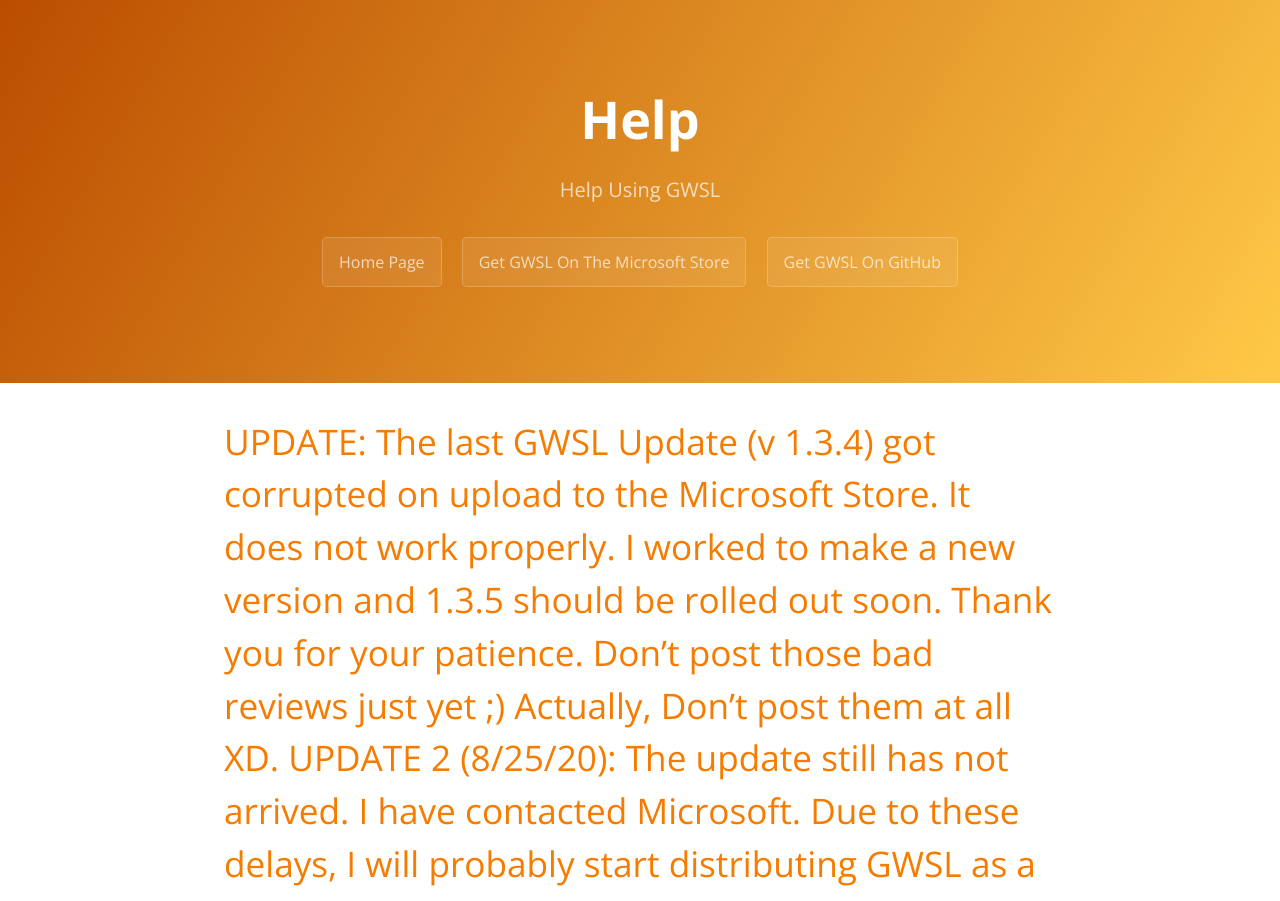
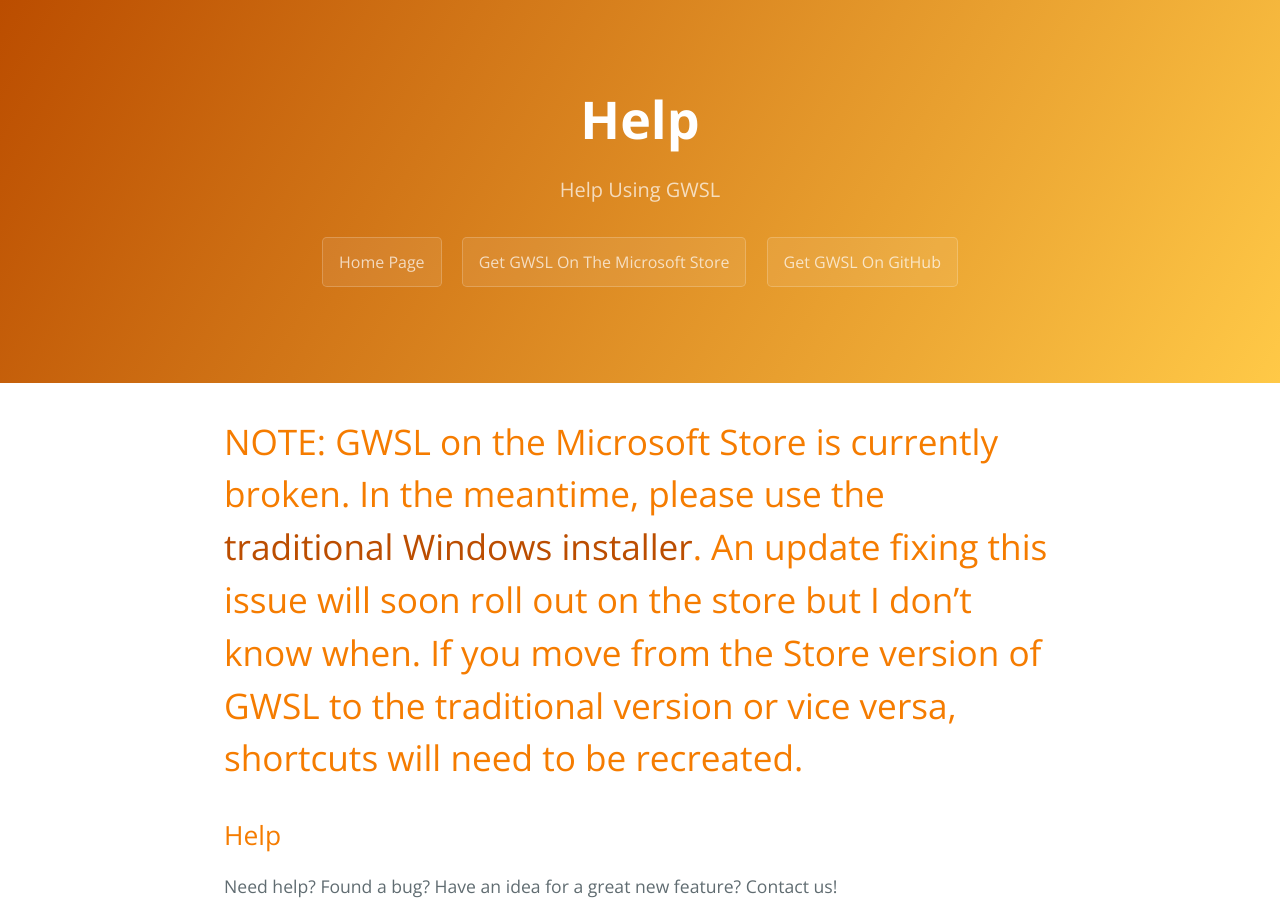
Before and after one commit to Opticos/gwsl, a Jekyll site: the page built from help.md, in a window 1280 px wide and 1400 px high. Shown: the top 901 px of the window. Built offline with Jekyll 4.4.1, drawn with Linux system fonts in a browser that asks for light colours; the repository's description, which GitHub fills in, is left out; some of the changed text lies outside the part shown.

Commit message:
Update help.md

```diff
--- a/help.md
+++ b/help.md
@@ -4,9 +4,7 @@ title: Help
 description: Help Using GWSL
 permalink: /help.html
 ---
-# UPDATE: The last GWSL Update (v 1.3.4) got corrupted on upload to the Microsoft Store. It does not work properly. I worked to make a new version and 1.3.5 should be rolled out soon. Thank you for your patience. Don't post those bad reviews just yet ;) Actually, Don't post them at all XD. UPDATE 2 (8/25/20): The update still has not arrived. I have contacted Microsoft. Due to these delays, I will probably start distributing GWSL as a regular installer in addition to the Store version. I will do it as soon as I am able.
-
-# I am NOT making any promises regarding release dates.
+# NOTE: GWSL on the Microsoft Store is currently broken. In the meantime, please use the [traditional Windows installer](https://opticos.github.io/gwsl/tutorials/download.html). An update fixing this issue will soon roll out on the store but I don't know when. If you move from the Store version of GWSL to the traditional version or vice versa, shortcuts will need to be recreated.
 
 ## Help
 
```
